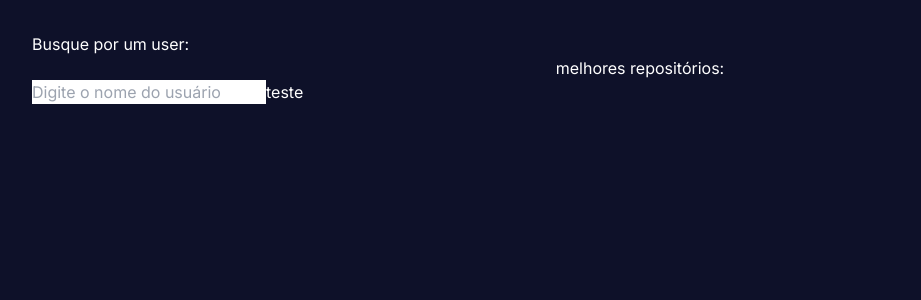
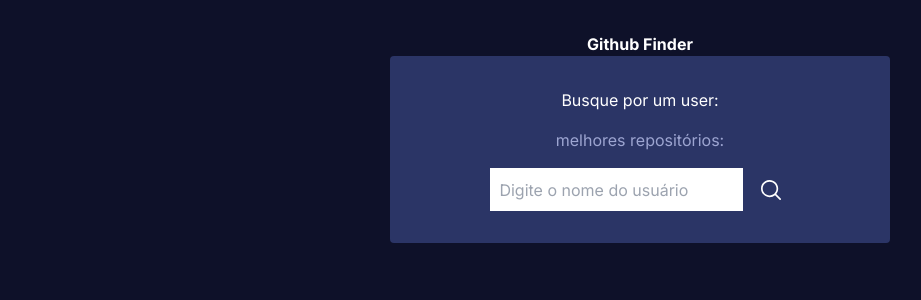
Before and after one commit to Tr0ya7/github_profile_founder, a Next.js app: page / in a window 1280 px wide. Shown: the top 300 px of the page, without its empty margins (0-921 px from the left). Built offline with nearby package versions, Linux system fonts and the light colour scheme; no server answers.

Commit message:
pesquisa

```diff
--- a/components/search/search.tsx
+++ b/components/search/search.tsx
@@ -1,25 +1,32 @@
 import { Api } from "@/utils/api"
-import { useState } from "react"
+import { useEffect, useState } from "react"
+import MagnifyingGlass from "@/public/icons/magnifyingGlass"
 
-const Search = () => {
+type search = { userFind: (data: object) => void }
+
+const Search = ({ userFind }: search) => {
     const [user, setUser] = useState<string>('')
     const [data, setData] = useState<object>({})
 
+    useEffect(() => { userFind(data) }, [data])
+
+    const handleSubmit = () => Api(user, setData)
+
     return (
-        <>
+        <section className="bg-[#2b3566] p-8 rounded flex flex-col justify-center items-center gap-4 mb-6">
             <h2>
                 Busque por um user:
             </h2>
-            <p className="text-center">
+            <p className="text-center text-[#9da5d1]">
                 melhores repositórios:
             </p>
-            <div>
-                <input type="text" placeholder="Digite o nome do usuário" onChange={(event) => setUser(event.target.value)} />
-                <button onClick={() => Api(user, setData)}>
-                    teste
+            <div className="flex gap-[.5rem] rounded border-0 text-[#2b3566]">
+                <input className="p-[.6rem]" type="text" placeholder="Digite o nome do usuário" onChange={(event) => setUser(event.target.value)} onKeyDown={(event) => event.key === 'Enter' && handleSubmit()} />
+                <button className="p-[.6rem]" onClick={() => handleSubmit()}>
+                    <MagnifyingGlass />
                 </button>
             </div>
-        </>
+        </section>
     )
 }
 
--- /dev/null
+++ b/components/userProfile/index.tsx
@@ -0,0 +1,45 @@
+import { user } from "@/globalTypes"
+import Location from "@/public/icons/location"
+// import Image from "next/image"
+import Link from "next/link"
+
+const UserProfile = (props: user) => {
+    return (
+        props.login !== undefined ? (
+            <section className="bg-[#2b3566] p-[2rem] rounded flex flex-col items-center justify-center gap-[1.2rem]">
+                <img className="w-[140px] h-[140px] border-4 border-[#644aff] rounded-full" src={ props.avatar_url || '' } width={50} height={50} alt={ props.location || 'No location' } />
+                <h2 className="flex items-center gap-[.4rem]">
+                    { props.login }
+                </h2>
+                {props.location && <span className="flex items-center gap-x-1 text-[#9da5d1] font-bold"><Location />{ props.location || 'No location' }</span>}
+                <div className="flex gap-x-[1rem] justify-center text-center">
+                    <div>
+                        <p>
+                            Seguidores:
+                        </p>
+                        <p className="bg-[#4ed8c7] px-[.4rem] py-[.2rem] rounded">
+                            { props.followers }
+                        </p>
+                    </div>
+                    <div className="border">
+                    </div>
+                    <div>
+                        <p>
+                            Seguindo:
+                        </p>
+                        <p className="bg-[#4ed8c7] px-[.4rem] py-[.2rem] rounded">
+                            { props.following }
+                        </p>
+                    </div>
+                </div>
+                <Link className="text-center bg-[#644aff] p-[1rem] rounded opacity-80 duration-300 hover:opacity-100" href={`/repos/${ props.login }`}>
+                    Melhores projetos
+                </Link>
+            </section>
+        ) : (
+            <></>
+        )
+    )
+}
+
+export default UserProfile
--- a/pages/index.tsx
+++ b/pages/index.tsx
@@ -1,13 +1,26 @@
 import Search from "@/components/search/search"
-import { Api } from "@/utils/api"
+import UserProfile from "@/components/userProfile"
+import { user } from "@/globalTypes"
 import { Inter } from "next/font/google"
+import { useState } from "react"
 
 const inter = Inter({ subsets: ["latin"] })
 
-function Home() {
-    Api('Tr0ya7')
+const Home = () => {
+    const [userFind, setUserFind] = useState<user | null>(null)
+    console.log(userFind)
 
-    return <main className={`min-h-screen flex-col p-[2rem] font-sans bg-[#0e1129] text-white ${inter.className}`}><Search /></main>
+    return (
+        <main className={`min-h-screen flex-col p-[2rem] font-sans bg-[#0e1129] text-white ${inter.className}`}>
+            <section className="max-w-[500px] m-auto">
+                <h1 className="text-center bottom-[1rem] font-bold">
+                    Github Finder
+                </h1>
+                <Search userFind={(user: any) => setUserFind(user)} />
+                {userFind !== null ? <UserProfile {...userFind} /> : 'User não encotrado'}
+            </section>
+        </main>
+    )
 }
 
 export default Home
--- /dev/null
+++ b/public/icons/location.tsx
@@ -0,0 +1,11 @@
+const Location = () => (
+    <svg fill="#f12c2c" version="1.1" id="Capa_1" xmlns="http://www.w3.org/2000/svg" width="15px" height="15px" viewBox="0 0 395.71 395.71">
+        <g>
+            <path
+                d="M197.849,0C122.131,0,60.531,61.609,60.531,137.329c0,72.887,124.591,243.177,129.896,250.388l4.951,6.738c0.579,0.792,1.501,1.255,2.471,1.255c0.985,0,1.901-0.463,2.486-1.255l4.948-6.738c5.308-7.211,129.896-177.501,129.896-250.388C335.179,61.609,273.569,0,197.849,0z M197.849,88.138c27.13,0,49.191,22.062,49.191,49.191c0,27.115-22.062,49.191-49.191,49.191c-27.114,0-49.191-22.076-49.191-49.191C148.658,110.2,170.734,88.138,197.849,88.138z"
+            />
+        </g>
+    </svg>
+)
+
+export default Location
--- /dev/null
+++ b/public/icons/magnifyingGlass.tsx
@@ -0,0 +1,12 @@
+const MagnifyingGlass = () => (
+    <svg fill="#ffffff" height="20px" width="20px" version="1.1" id="Capa_1" xmlns="http://www.w3.org/2000/svg" viewBox="0 0 490.4 490.4">
+        <g>
+            <path
+                d="M484.1,454.796l-110.5-110.6c29.8-36.3,47.6-82.8,47.6-133.4c0-116.3-94.3-210.6-210.6-210.6S0,94.496,0,210.796s94.3,210.6,210.6,210.6c50.8,0,97.4-18,133.8-48l110.5,110.5c12.9,11.8,25,4.2,29.2,0C492.5,
+                475.596,492.5,463.096,484.1,454.796zM41.1,210.796c0-93.6,75.9-169.5,169.5-169.5s169.6,75.9,169.6,169.5s-75.9,169.5-169.5,169.5S41.1,304.396,41.1,210.796z"
+            />
+        </g>
+    </svg>
+)
+
+export default MagnifyingGlass
--- a/utils/api/index.ts
+++ b/utils/api/index.ts
@@ -1,20 +1,21 @@
+import UserProfile from "@/components/userProfile"
 import { user } from "@/globalTypes"
 import axios from "axios"
 import { Dispatch, SetStateAction } from "react"
 
-export const Api = async (username: string, setter: Dispatch<SetStateAction<object>>) => {
+export const Api = async (username: string, setter: Dispatch<SetStateAction<object | null>>) => {
     try {
         const res = await axios.get(`https://api.github.com/users/${username}`)
         const { avatar_url, login, location, followers, following } = res.data
         const userData: user = { avatar_url, login, location, followers, following }
 
-        return setter(userData)
+        return setter(userData), UserProfile(userData)
     } catch (error) {
         if (axios.isAxiosError(error)) {
-            if (error.response?.status === 404) return console.log('user não encontrado na busca')
+            if (error.response?.status === 404) return setter(null)
             else return console.log(error.message)
         } else {
-            return console.log('An unexpected error occurred')
+            return console.log('Erro inesperado aconteceu')
         }
     }
 }
```
